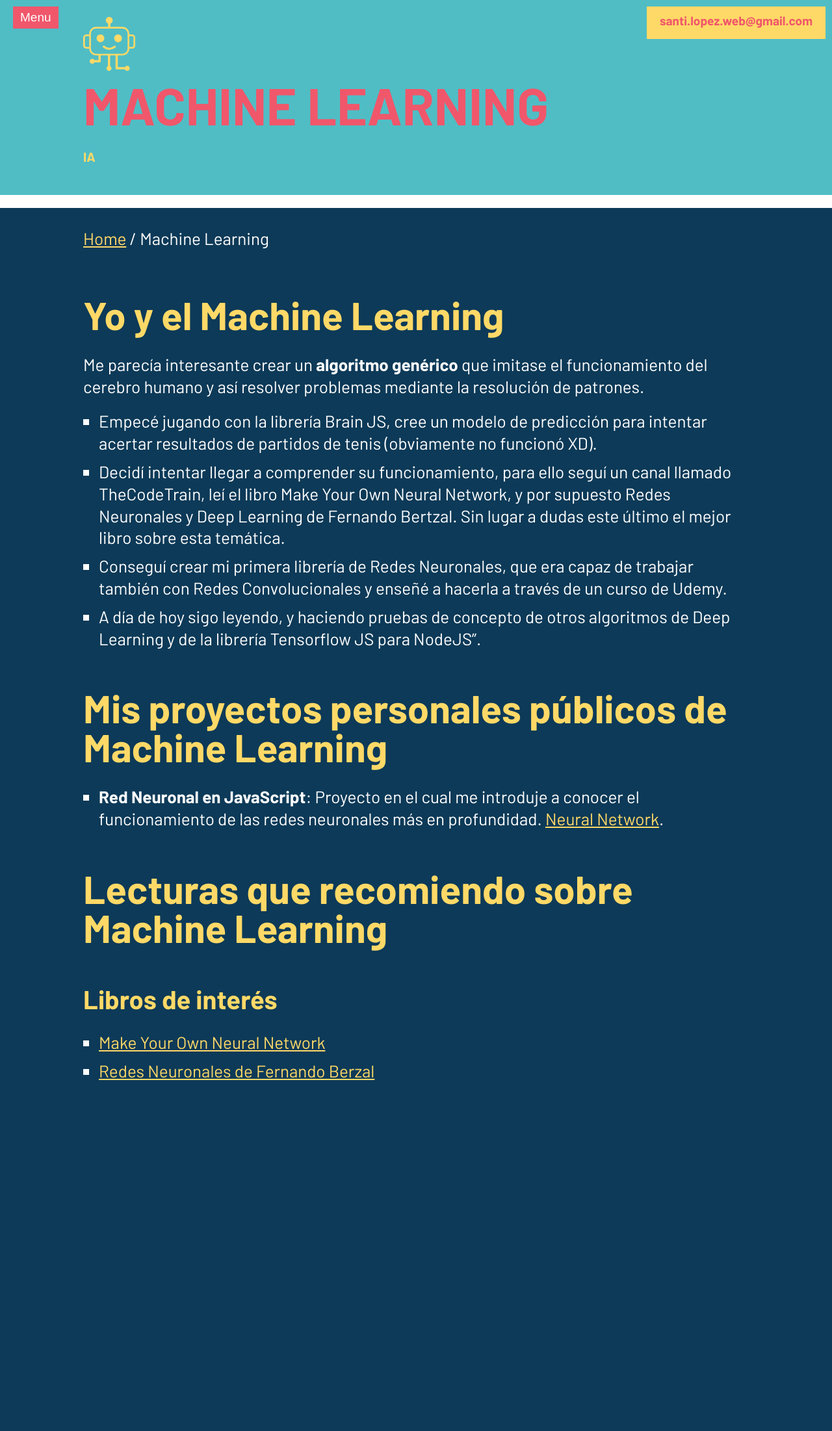
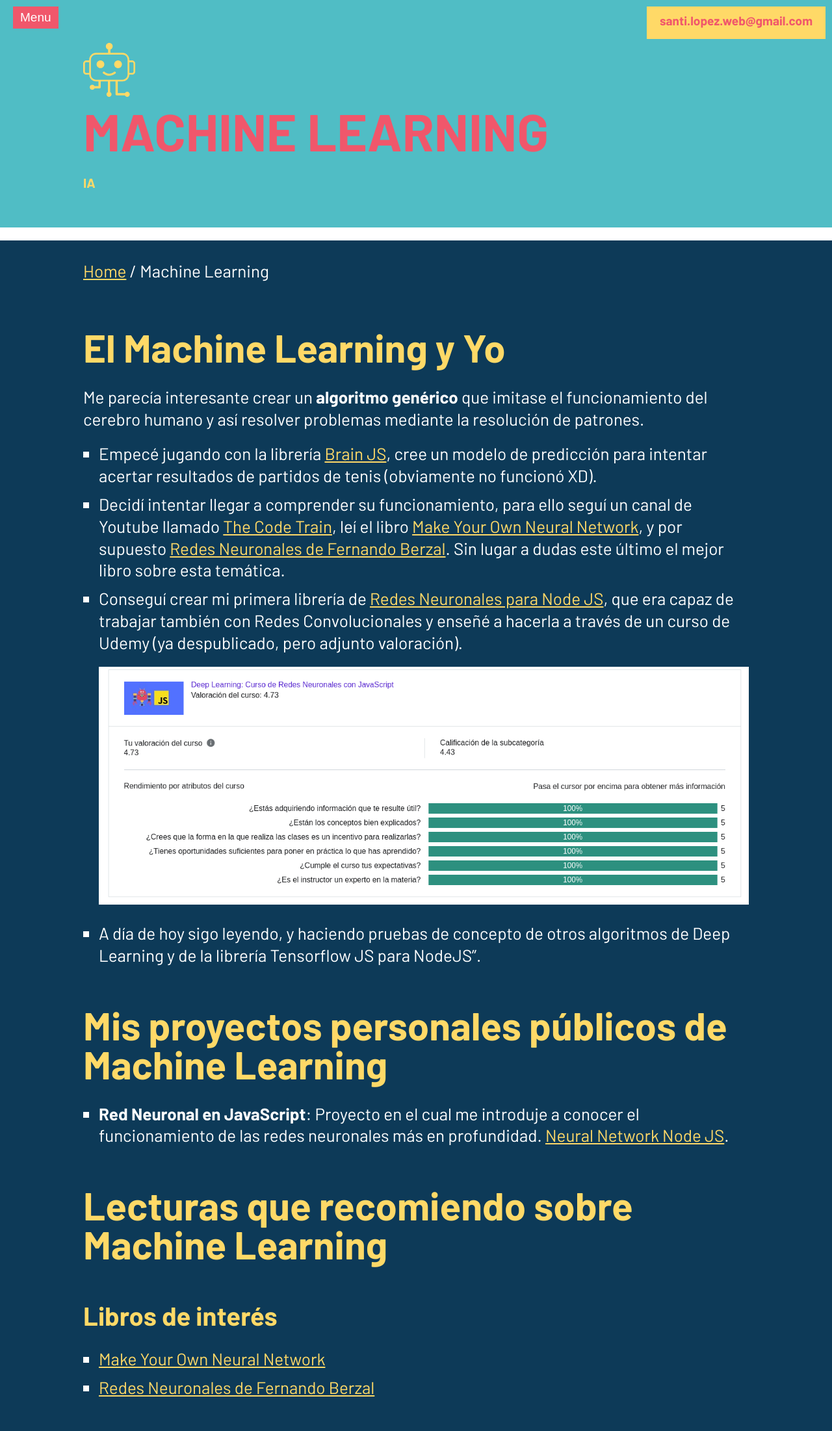
Before and after one commit to santilopezpavon/santilopezweb, a Jekyll site: the page built from articulos/machine-learning/index.md, in a window 1280 px wide. Shown: the whole page at 65% size. Built offline with Jekyll 4.4.1, drawn with Linux system fonts in a browser that asks for light colours; before the commit the page ends 1685 px from its top, so only the background shows below that.

Commit message:
pequenos cambios css

```diff
--- a/articulos/machine-learning/index.md
+++ b/articulos/machine-learning/index.md
@@ -10,19 +10,18 @@ imagetitle: "/assets/img/tecnologies/rpa-robotic-process-automation.svg"
 permalink: /machine-learning/
 ---
 
-## Yo y el Machine Learning
+## El Machine Learning y Yo
 Me parecía interesante crear un **algoritmo genérico** que imitase el funcionamiento del cerebro humano y así resolver problemas mediante la resolución de patrones.
 
-- Empecé jugando con la librería Brain JS, cree un modelo de predicción para intentar acertar resultados de partidos de tenis (obviamente no funcionó XD).
-- Decidí intentar llegar a comprender su funcionamiento, para ello seguí un canal llamado TheCodeTrain, leí el libro Make Your Own Neural Network, y por supuesto Redes Neuronales y Deep Learning de Fernando Bertzal. Sin lugar a dudas este último el mejor libro sobre esta temática.
-- Conseguí crear mi primera librería de Redes Neuronales, que era capaz de trabajar también con Redes Convolucionales y enseñé a hacerla a través de un curso de Udemy.
+- Empecé jugando con la librería [Brain JS](https://brain.js.org){:target="_blank"}, cree un modelo de predicción para intentar acertar resultados de partidos de tenis (obviamente no funcionó XD).
+- Decidí intentar llegar a comprender su funcionamiento, para ello seguí un canal de Youtube llamado [The Code Train](https://www.youtube.com/channel/UCvjgXvBlbQiydffZU7m1_aw){:target="_blank"}, leí el libro [Make Your Own Neural Network](https://www.amazon.es/Make-Your-Own-Neural-Network/dp/1530826608){:target="_blank"}, y por supuesto [Redes Neuronales de Fernando Berzal](https://www.amazon.es/Redes-Neuronales-Learning-Fernando-Berzal/dp/1731265387){:target="_blank"}. Sin lugar a dudas este último el mejor libro sobre esta temática.
+- Conseguí crear mi primera librería de [Redes Neuronales para Node JS](https://github.com/snt1986/neural-network){:target="_blank"}, que era capaz de trabajar también con Redes Convolucionales y enseñé a hacerla a través de un curso de Udemy (ya despublicado, pero adjunto valoración).
+![Valoración curso Udemy]({{site.baseurl}}/assets/img/machine-learning/valoracion-curso.png)
 - A día de hoy sigo leyendo, y haciendo pruebas de concepto de otros algoritmos de Deep Learning y de la librería Tensorflow JS para NodeJS".
 
 ## Mis proyectos personales públicos de Machine Learning
 
-- **Red Neuronal en JavaScript**: Proyecto en el cual me introduje a conocer el funcionamiento de las redes neuronales más en profundidad.  [Neural Network](https://github.com/snt1986/neural-network){:target="_blank"}.
-
-
+- **Red Neuronal en JavaScript**: Proyecto en el cual me introduje a conocer el funcionamiento de las redes neuronales más en profundidad.  [Neural Network Node JS](https://github.com/snt1986/neural-network){:target="_blank"}.
 
 
 ## Lecturas que recomiendo sobre Machine Learning
--- a/assets/css/style.scss
+++ b/assets/css/style.scss
@@ -24,6 +24,8 @@ body {
     font-size: 2.6rem;
     line-height: 1.3;
     overflow-x: hidden;
+
+
     p {
         margin-bottom: 2rem;
     }
@@ -98,6 +100,8 @@ a {
     align-items: center;
     text-align: left;
     background-color: #50bdc5;
+    padding-top: 4rem;
+    padding-bottom: 1rem!important;
 }
 
 h1,h2,h3,h4 {
@@ -133,6 +137,7 @@ h3 {
 
 .container {
     width: 80%;
+    max-width: 1500px;
     display: block;
     margin: auto;
     box-sizing: border-box;
@@ -207,6 +212,12 @@ ul {
         line-height: 1;
 
     }
+    img {
+        margin-top: 2rem;
+        margin-bottom: 1rem;
+        max-width: 100%;
+    }
+    padding-bottom: 3rem;
 }
 /* PARTICLES */
 #particles-js {
```
Also changed, not shown: assets/img/machine-learning/valoracion-curso.png (added).
